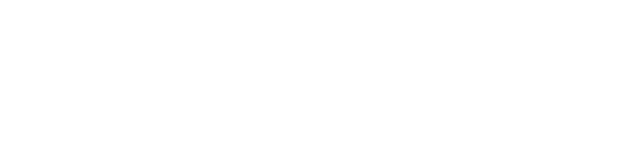
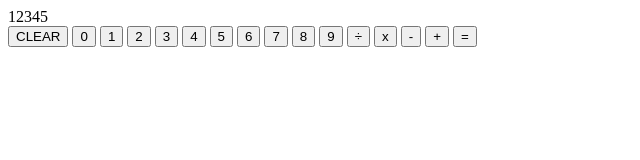
Before and after one commit to rydge-rivard/calculator, a plain HTML site: page index.html in a window 1280 px wide. Shown: the whole page, without its empty margins (0-640 px from the left). Drawn offline with Linux system fonts and the light colour scheme.

Commit message:
Create calculator buttons and display html.

```diff
--- a/index.html
+++ b/index.html
@@ -8,6 +8,22 @@
     <link rel="stylesheet" href="style.css">
 </head>
 <body>
-
+    <div class="display">12345</div>
+    <button>CLEAR</button>
+    <button class="number">0</button>
+    <button class="number">1</button>
+    <button class="number">2</button>
+    <button class="number">3</button>
+    <button class="number">4</button>
+    <button class="number">5</button>
+    <button class="number">6</button>
+    <button class="number">7</button>
+    <button class="number">8</button>
+    <button class="number">9</button>
+    <button class="operator">÷</button>
+    <button class="operator">x</button>
+    <button class="operator">-</button>
+    <button class="operator">+</button>
+    <button>=</button>
 </body>
 </html>
```
